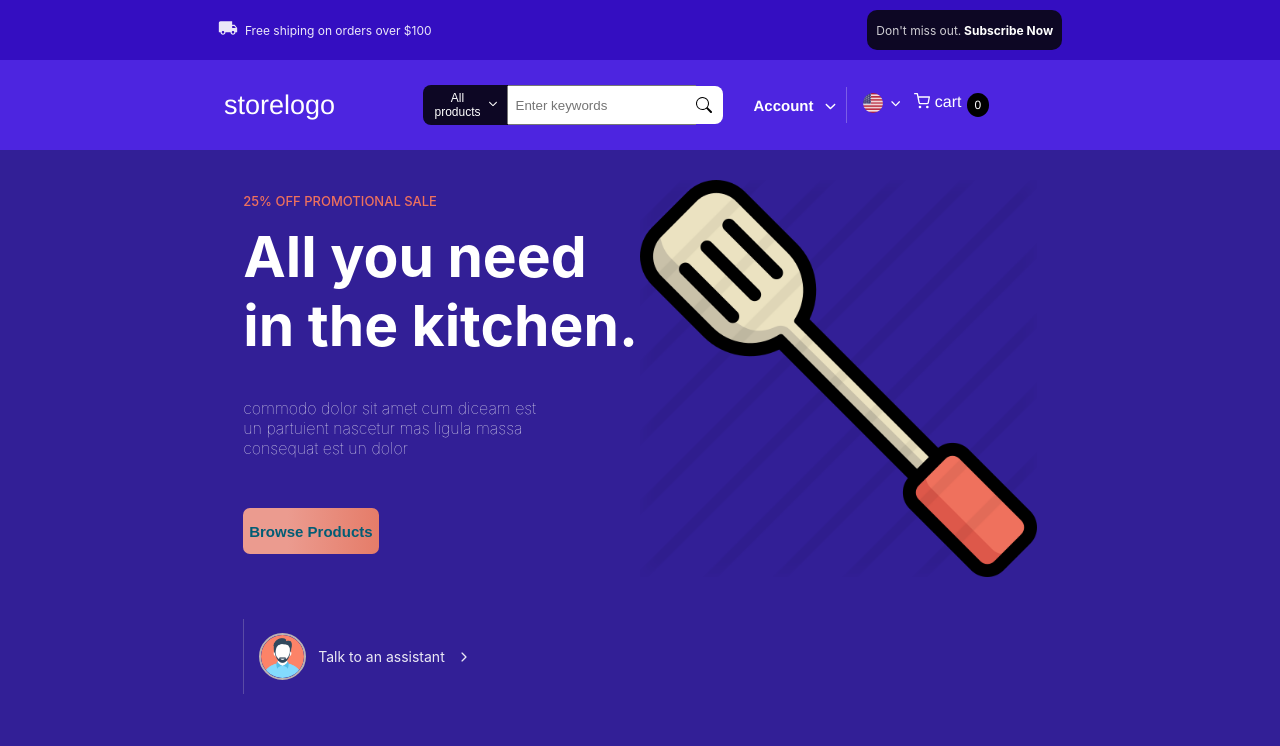
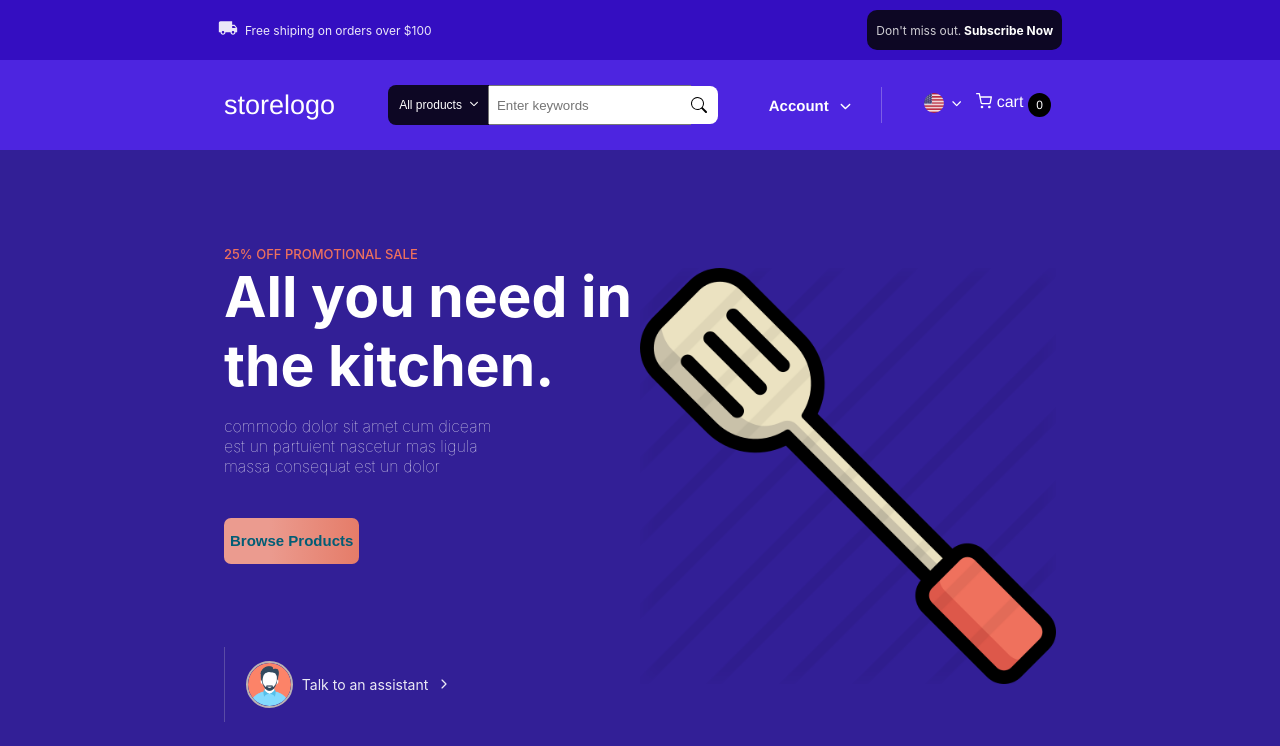
Before and after one commit to AyahElsayed/E-Commerce-Lite, a React (Create React App) app: page / in a window 1280 px wide. Shown: the top 746 px of the page. Built offline with nearby package versions, Linux system fonts and the light colour scheme.

Commit message:
enhancements in  style

```diff
--- a/src/components/Header/index.scss
+++ b/src/components/Header/index.scss
@@ -10,8 +10,6 @@
     display: flex;
     flex: 1;
     .container{
-        // height: 60px;
-        // flex-basis:60%;
         flex: 1;
         justify-content: space-around;
         margin:auto;
@@ -82,15 +80,13 @@
             }
         }
         .search_bar{
-            flex: 1;
+            flex: 2;
             display:flex;
-            // margin-top: 15px;
             justify-content: center;
             align-items: center;
             .dropdown{
                 display: flex;
                 align-items: center;
-                // position: relative;
             }
             .btn_dropdown{
                 height: 40px;
@@ -142,7 +138,7 @@
             }
         }
         .account{
-            // flex:1;
+            flex:1;
             display: flex;
             justify-content: center;
             button {
@@ -156,7 +152,6 @@
             .dropdown{
                 flex: 1;
                 padding: 0 26px; // TODO fix
-                // position: relative;
                 display: flex;
                 justify-content: center;
                 .icon{
@@ -189,9 +184,9 @@
             margin-right: 10px; // TODO fix
         }
         .lang{
-            // margin-top: 22px;
             display: flex;
             flex: 1;
+            justify-content: flex-end;
             .flag{
                 margin: 0 6px; // TODO fix
                 display: flex;
--- a/src/containters/Home/components/HeroView/index.scss
+++ b/src/containters/Home/components/HeroView/index.scss
@@ -1,13 +1,12 @@
 .HeroView{
     height: 655px;
     background-color: #321F96;
-    margin: 0;
-    padding: 0;
+    display:flex;
     .container{
-        width:62%;
+        width:65%;
         margin:auto;
         display:flex;
-        padding-top: 30px;
+        align-items: center;
         .content{
             flex: 1;
         }
@@ -16,29 +15,30 @@
             text-transform: uppercase;
             font-size: 13px;
             font-weight: 500;
+            margin-bottom: 0;
         }
         .title{
             color:#fff;
             font-size: 57px;
             margin-top: 0;
+            margin-bottom: 0;
         }
         .desc{
             color:#fff;
-            width: 311px;
+            width: 67%;
             opacity: 0.9;
             font-weight: 100;
-            margin-bottom: 50px;
+            margin-bottom: 10%;
         }
         .mainBtn{
             color: #025D75;
             font-size: 15px;
             font-weight: 600;
-            // width: 154px;
             height: 46px;
             background: linear-gradient(90deg, rgba(235,155,143,1) 33%, rgba(235,127,103,0.9668067055923932) 100%);
             border-radius: 7px;
             border-style: none;
-            margin-bottom: 20px;
+            margin-bottom: 10%;
             &:hover{
                 opacity:.8;
             }
@@ -48,8 +48,8 @@
             height: 75px;
             display: flex;
             flex: 1;
-            padding-left: 15px;
-            margin-top: 45px;
+            padding-left: 5%;
+            margin-top: 10%;
             .content-assistant{
                 display: flex;
                 align-items: center;
@@ -61,7 +61,7 @@
             }
             span{
                 font-size: 14px;
-                padding-left: 12px;
+                padding-left: 9px;
                 color: #fff;
                 opacity: .9;
                 font-weight: 400;
```
